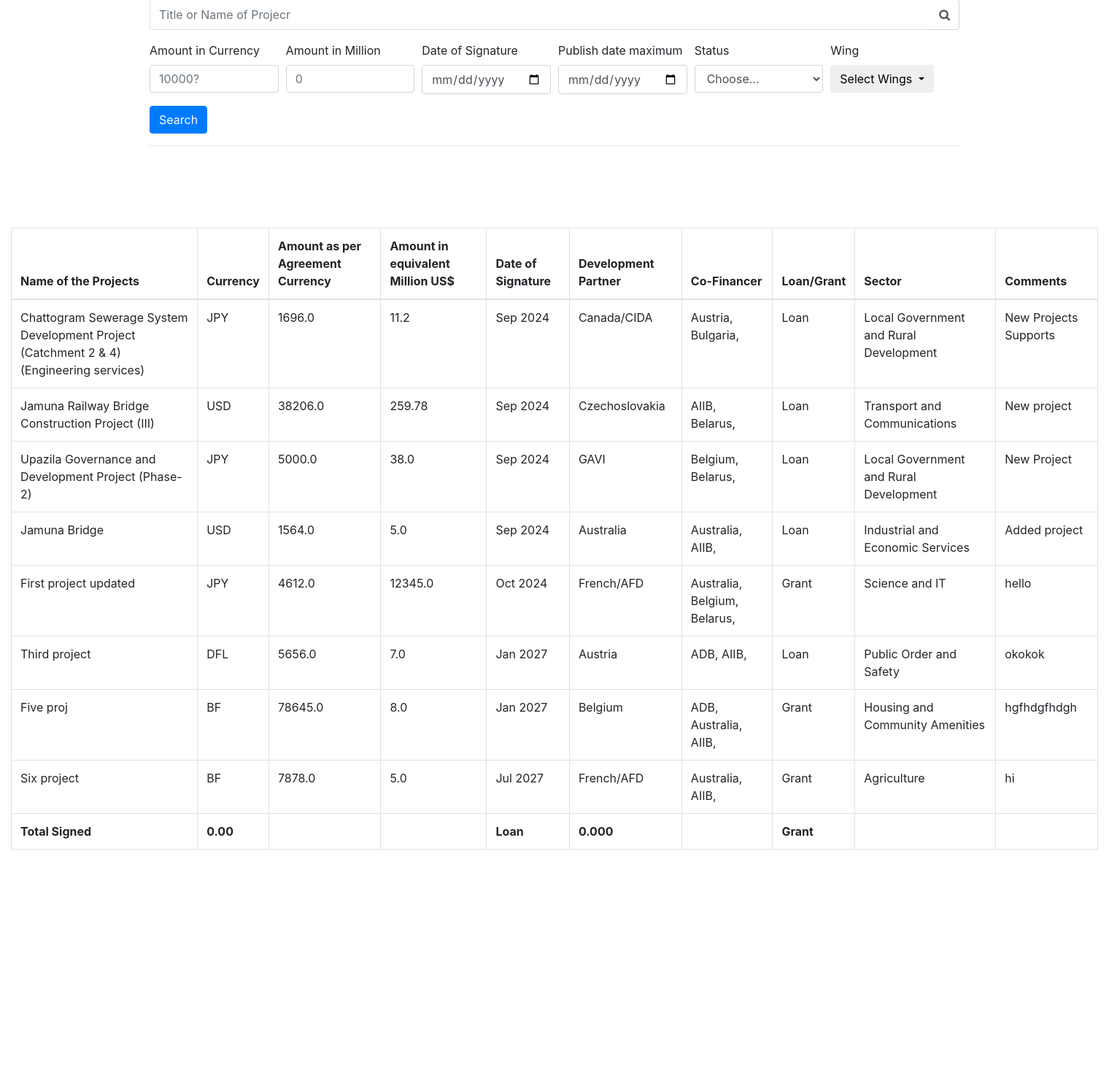
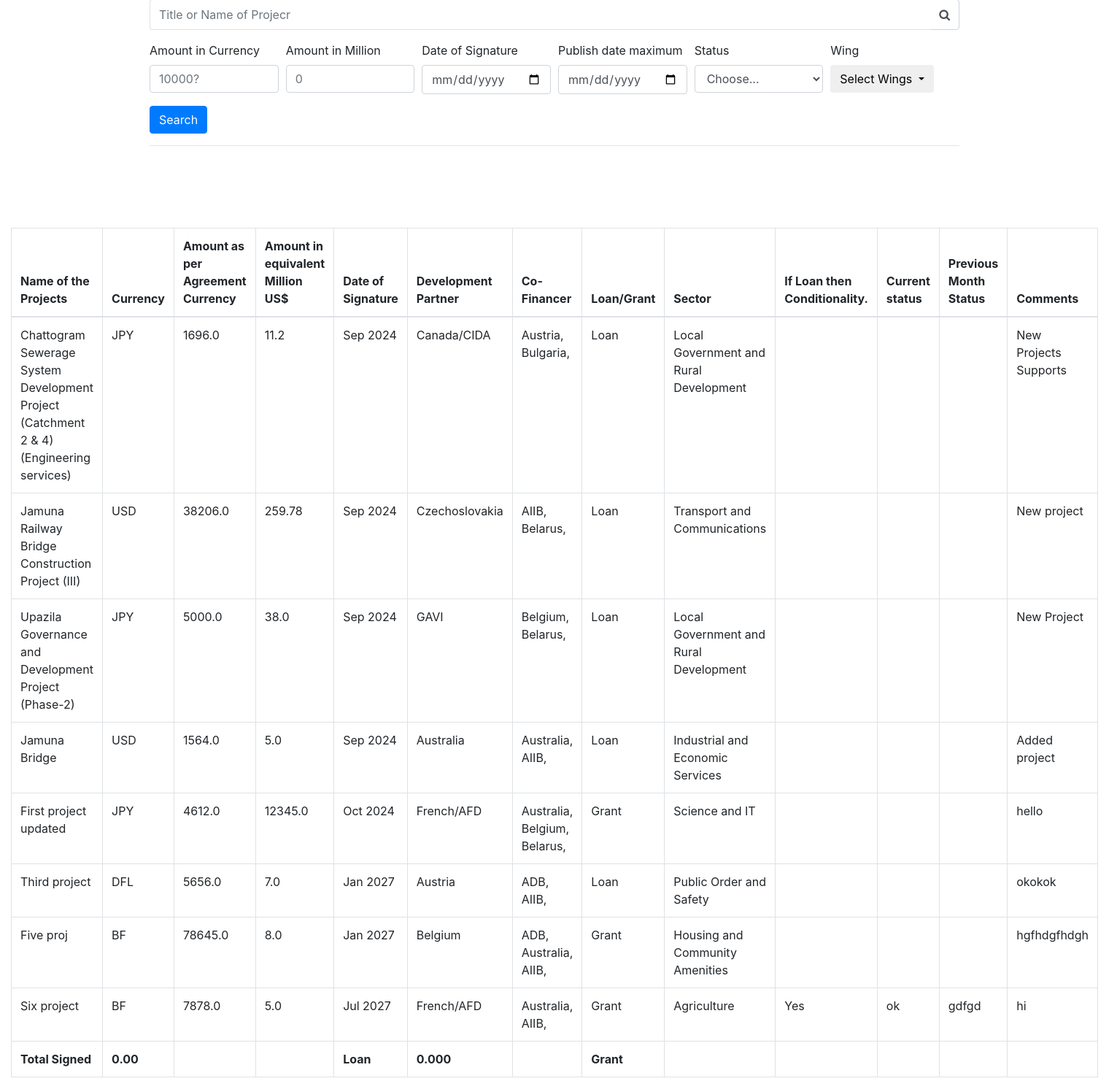
Before and after one commit to x-kawsar/Loanproject, a Django app: page / in a window 1520 px wide. Shown: the part 147-1639 px from the top of the page at 73% size. Before the commit the page ends 1311 px from the top, so only its background shows below. Run offline with Django 5.2, Linux system fonts and the light colour scheme; a user stored in the database is signed in; data comes from the database, SQL or seed files in the repository; both versions use the stored data as it was after the commit; some libraries are stand-ins or nearby versions.

Commit message:
Added new functionality

```diff
--- a/Wing/models.py
+++ b/Wing/models.py
@@ -168,6 +168,7 @@ class Wing_One(models.Model):
     current_status                   = models.TextField(null=True, blank=True)
     previous_month_status            = models.TextField(null=True, blank=True)
     comments                         = models.TextField(null=True, blank=True)
+    updated                          = models.DateTimeField(auto_now=True)
 
 
 
--- a/templates/dashboard.html
+++ b/templates/dashboard.html
@@ -35,6 +35,9 @@ Dashboard
           <th scope="col">Co-Financer</th>
           <th scope="col">Loan/Grant</th>
           <th scope="col">Sector</th>
+          <th scope="col">If Loan then Conditionality.</th>
+          <th scope="col">Current status</th>
+          <th scope="col">Previous Month Status</th>
           <th scope="col">Comments</th>
         </tr>
       </thead>
@@ -55,6 +58,9 @@ Dashboard
           </td>
           <td>{{ obj.loan_or_grant }}</td>
           <td>{{ obj.sector }}</td>
+          <td>{{ obj.if_loan_conditionally }}</td>
+          <td>{{ obj.current_status }}</td>
+          <td>{{ obj.previous_month_status }}</td>
           <td>{{ obj.comments }}</td>
         </tr>
         {% endfor %}
@@ -70,6 +76,10 @@ Dashboard
           <th scope="col">Grant</th>
           <th scope="col"></th>
           <th scope="col"></th>
+          <th scope="col"></th>
+          <th scope="col"></th>
+          <th scope="col"></th>
+
         </tr>
       </tbody>
     </table>
--- a/templates/index.html
+++ b/templates/index.html
@@ -88,6 +88,10 @@ Home
           <th scope="col">Grant</th>
           <th scope="col"></th>
           <th scope="col"></th>
+          <th scope="col"></th>
+          <th scope="col"></th>
+          <th scope="col"></th>
+          <th scope="col"></th>
         </tr>
       </tbody>
     </table>
```
Also changed, not shown: Wing/migrations/0016_wing_one_updated.py (added), db.sqlite3.
